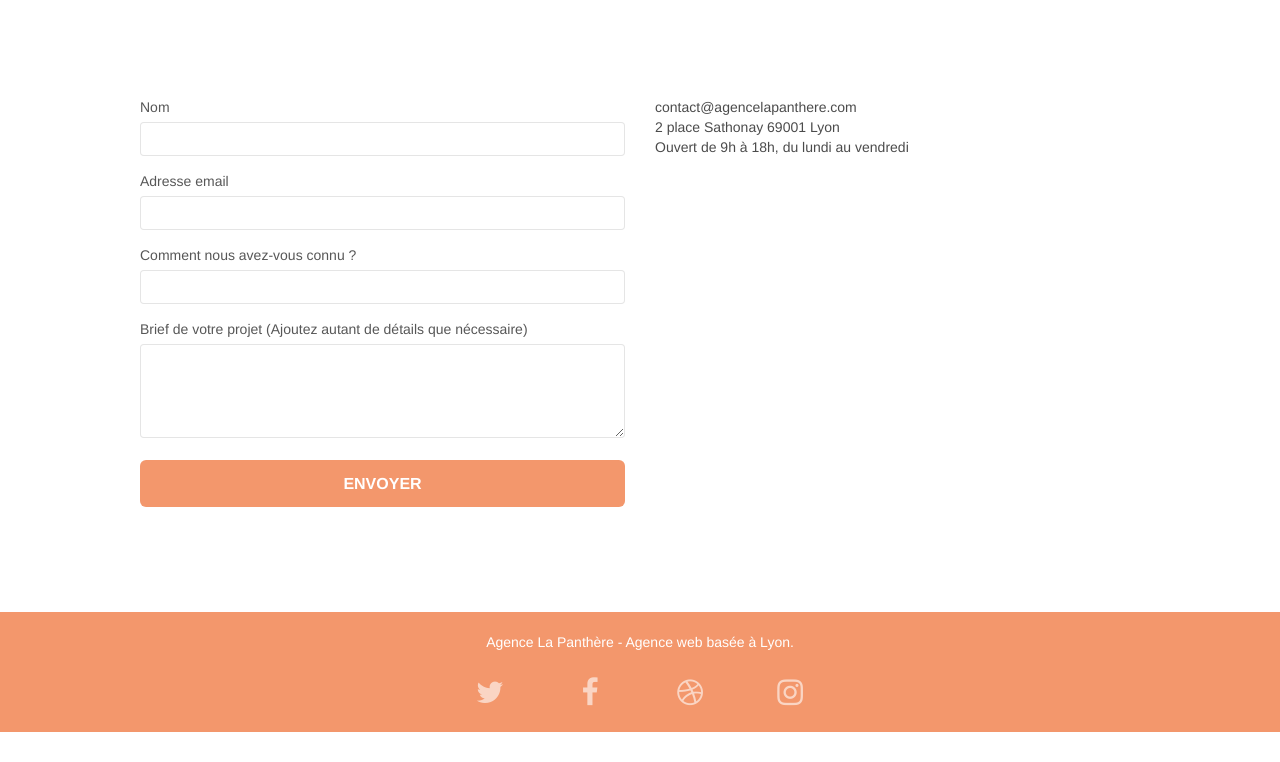
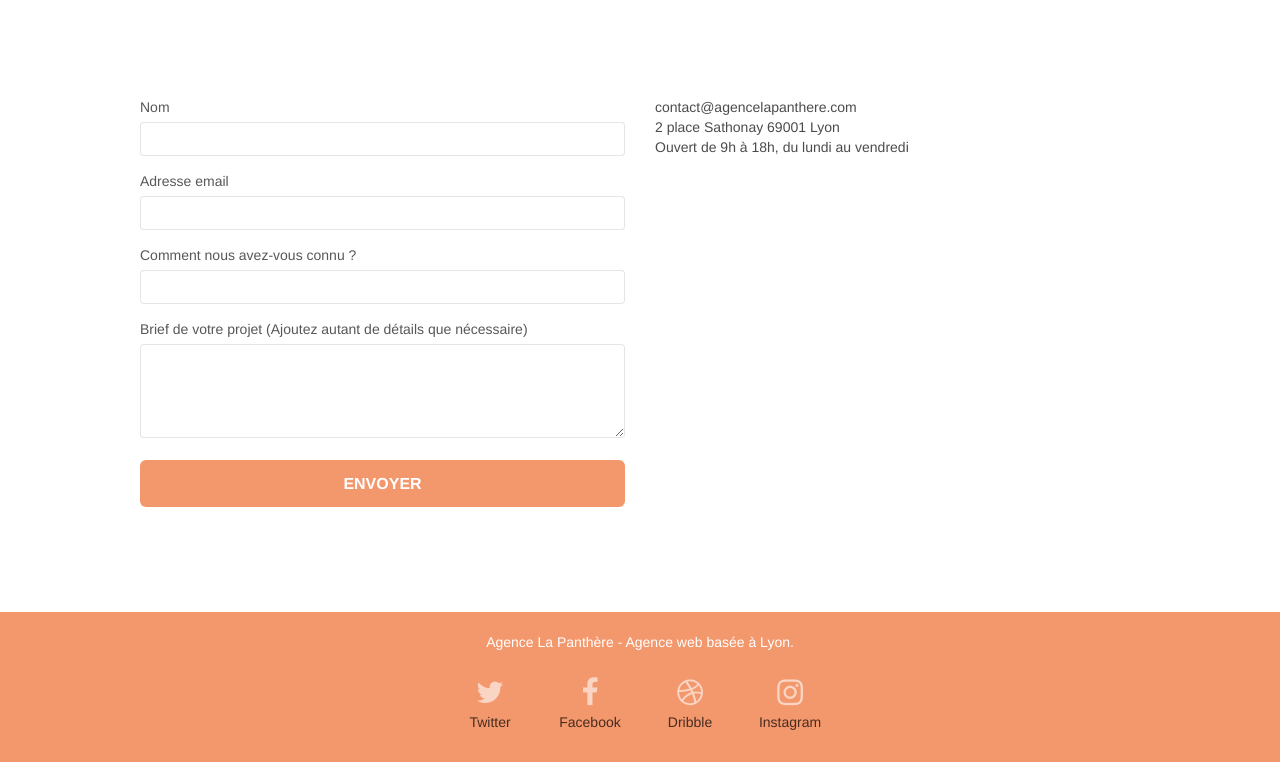
Before and after one commit to Mathieu-H1/lapanthere, a plain HTML site: page page2.html in a window 1280 px wide. Shown: the part 520-1282 px from the top of the page. Before the commit the page ends 1252 px from the top, so only its background shows below. Drawn offline with nearby package versions, Linux system fonts and the light colour scheme; a script that the page names is missing.

Commit message:
ajout nom en dessous de l'icône lien

```diff
--- a/page2.html
+++ b/page2.html
@@ -130,22 +130,30 @@
 				<div class="row row-no-gutters social">
 					<div class="col-sm-3">
 						<div class="text-center">
-							<a class="social" href="https://twitter.com/?lang=fr"><span class="fa fa-twitter icon-md"></span></a>
+							<a class="social" href="https://twitter.com/?lang=fr"><span class="fa fa-twitter icon-md"></span><br>
+								<p class="social_name">Twitter</p>
+							</a>
 						</div>
 					</div>
 					<div class="col-sm-3">
 						<div class="text-center">
-							<a class="social" href="https://www.facebook.com/"><span class="fa fa-facebook icon-md"></span></a>
+							<a class="social" href="https://www.facebook.com/"><span class="fa fa-facebook icon-md"></span><br>
+								<p class="social_name">Facebook</p>
+							</a>
 						</div>
 					</div>
 					<div class="col-sm-3">
 						<div class="text-center">
-							<a class="social" href="https://dribbble.com/"><span class="fa fa-dribbble icon-md"></span></a>
+							<a class="social" href="https://dribbble.com/"><span class="fa fa-dribbble icon-md"></span><br>
+								<p class="social_name">Dribble</p>
+							</a>
 						</div>
 					</div>
 					<div class="col-sm-3">
 						<div class="text-center">
-							<a class="social" href="https://www.instagram.com/?hl=fr"><span class="fa fa-instagram icon-md"></span></a>
+							<a class="social" href="https://www.instagram.com/?hl=fr"><span class="fa fa-instagram icon-md"></span><br>
+								<p class="social_name">Instagram</p>
+							</a>
 						</div>
 					</div>
 				</div>
```
